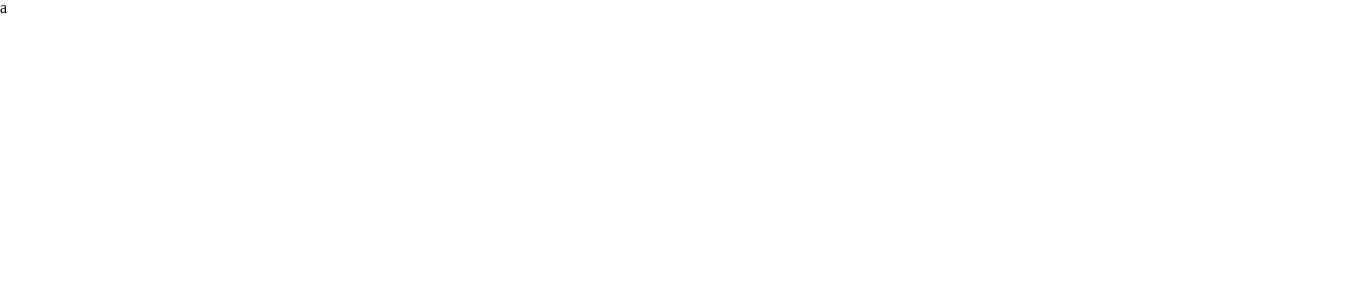
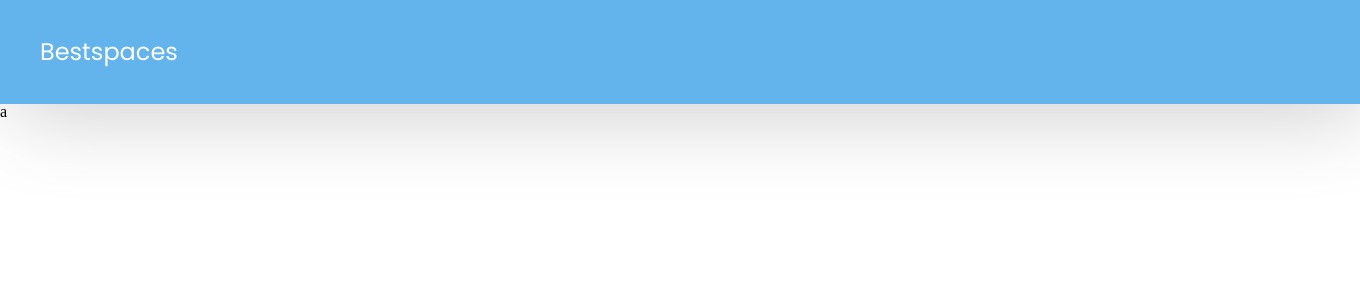
Before and after one commit to VictorG1002/abc, a Next.js app: page / in a window 1280 px wide. Shown: the top 300 px of the page, 1360 px wide, since content can reach past the window. Built offline with nearby package versions, Linux system fonts and the light colour scheme.

Commit message:
feat: add header

```diff
--- a/pages/_app.tsx
+++ b/pages/_app.tsx
@@ -1,7 +1,15 @@
+import Header from "@/components/Header";
 import "@/styles/globals.css";
+
+import "@fontsource/poppins";
 
 import type { AppProps } from "next/app";
 
 export default function App({ Component, pageProps }: AppProps) {
-  return <Component {...pageProps} />;
+  return (
+    <>
+      <Header />
+      <Component {...pageProps} />
+    </>
+  )
 }
```
